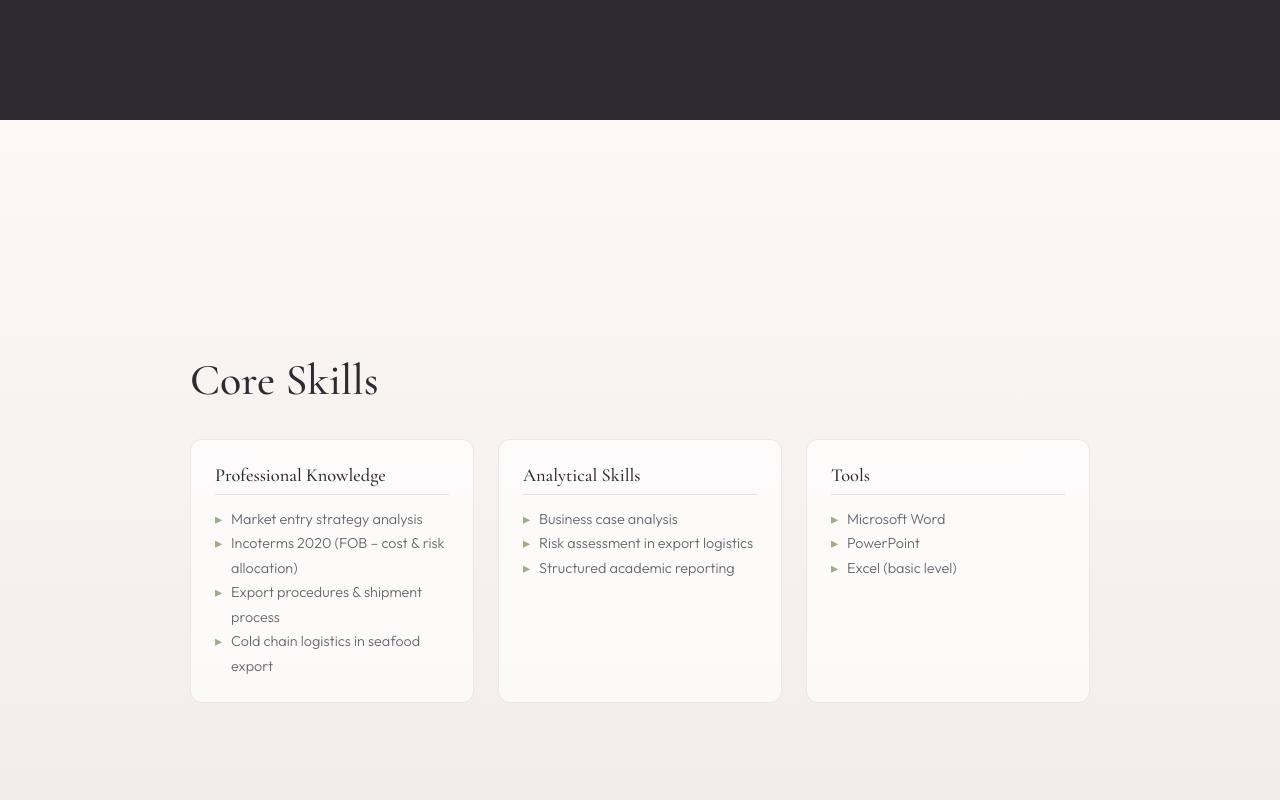
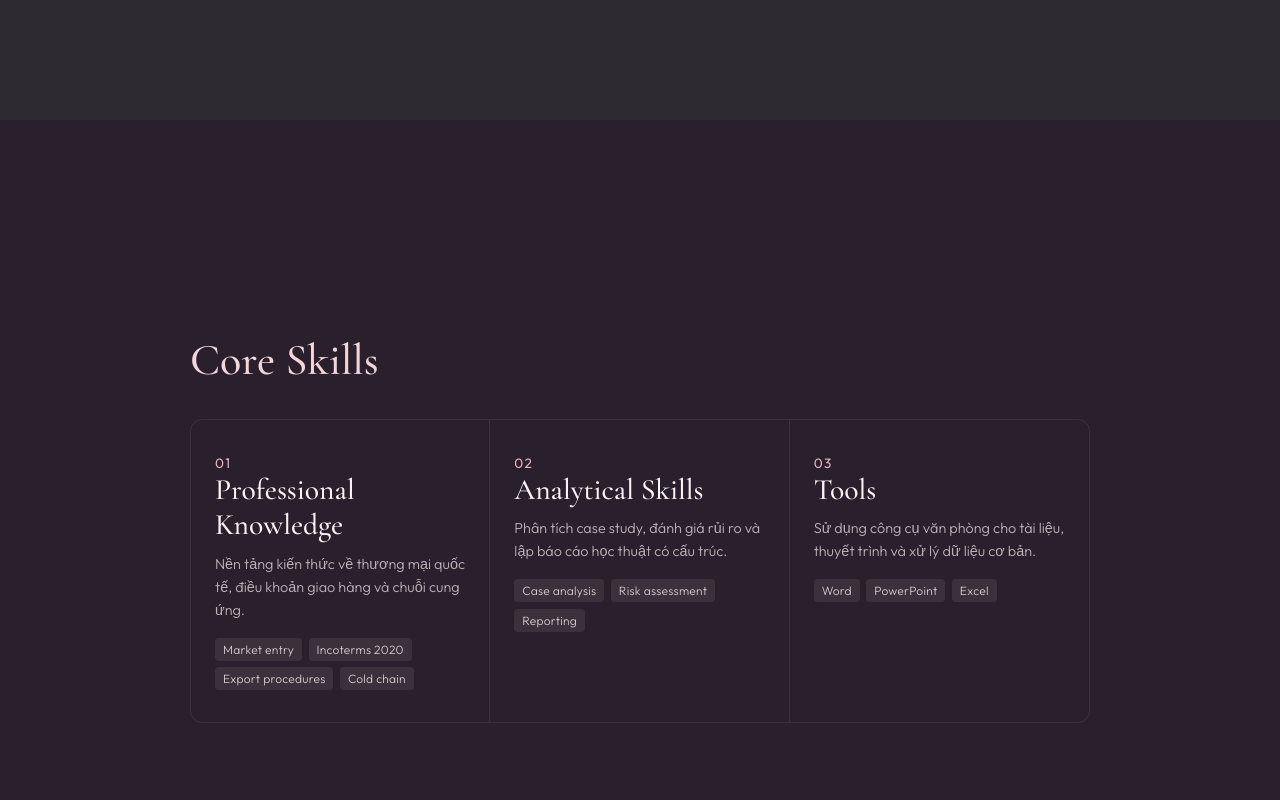
Before and after one commit to thaothao-612/thaothao.github.io-, a plain HTML site: page index.html in a window 1280 px wide. Shown: the part 1480-2280 px from the top of the page. Drawn offline with nearby package versions, Linux system fonts and the light colour scheme.

Commit message:
Add files via upload

```diff
--- a/index.html
+++ b/index.html
@@ -118,12 +118,20 @@
       flex-direction: column;
       justify-content: center;
       padding: 5rem 2rem 4rem;
+    }
+    /* Scroll reveal: section content bắt đầu ẩn, khi vào viewport thêm .reveal */
+    .section-inner {
+      max-width: 900px;
+      margin: 0 auto;
+      width: 100%;
       opacity: 0;
-      transform: translateY(40px);
+      transform: translateY(30px);
       transition: opacity 0.8s ease, transform 0.8s ease;
     }
-    section.reveal { opacity: 1; transform: translateY(0); }
-    .section-inner { max-width: 900px; margin: 0 auto; width: 100%; }
+    .section-inner.reveal {
+      opacity: 1;
+      transform: translateY(0);
+    }
 
     #hero {
       position: relative;
@@ -295,44 +303,78 @@
     #about p + p { margin-top: 1rem; }
 
     #skills {
-      background: linear-gradient(180deg, var(--light-bg) 0%, #F0EBE8 100%);
-      color: var(--dark-bg);
+      background: #2a1f2d;
+      color: var(--dark-text);
     }
     #skills h2 {
       font-size: clamp(2rem, 5vw, 2.75rem);
       margin-bottom: 2rem;
-      color: var(--dark-bg);
+      color: var(--pastel-pink-light);
     }
-    .skills-categories {
+    .skills-grid {
       display: grid;
-      grid-template-columns: repeat(auto-fit, minmax(240px, 1fr));
-      gap: 1.5rem;
+      grid-template-columns: repeat(3, 1fr);
+      gap: 0;
+      border: 1px solid rgba(248, 244, 240, 0.08);
+      border-radius: 12px;
+      overflow: hidden;
     }
-    .skill-category {
-      padding: 1.5rem;
-      background: rgba(255,255,255,0.7);
-      border-radius: 12px;
-      border: 1px solid rgba(201, 177, 189, 0.3);
-      transition: transform 0.3s, box-shadow 0.3s;
+    .skill-card {
+      position: relative;
+      padding: 2rem 1.5rem;
+      background: transparent;
+      border-right: 1px solid rgba(248, 244, 240, 0.08);
+      transition: background 0.4s ease, box-shadow 0.4s ease;
     }
-    .skill-category:hover { transform: translateY(-4px); box-shadow: 0 8px 24px rgba(156, 175, 136, 0.2); }
-    .skill-category h3 {
+    .skill-card:last-child { border-right: none; }
+    .skill-card::after {
+      content: "";
+      position: absolute;
+      left: 0;
+      bottom: 0;
+      width: 0;
+      height: 2px;
+      background: var(--pastel-pink);
+      transition: width 0.4s ease;
+    }
+    .skill-card:hover {
+      background: rgba(248, 244, 240, 0.04);
+    }
+    .skill-card:hover::after { width: 100%; }
+    .skill-num {
+      font-size: 0.85rem;
+      font-weight: 400;
+      letter-spacing: 0.1em;
+      color: var(--pastel-pink);
+      margin-bottom: 0.75rem;
+    }
+    .skill-card h3 {
       font-family: 'Cormorant Garamond', serif;
-      font-size: 1.15rem;
+      font-size: clamp(1.5rem, 2.5vw, 1.85rem);
       font-weight: 500;
-      margin-bottom: 0.75rem;
-      color: var(--dark-bg);
-      padding-bottom: 0.5rem;
-      border-bottom: 1px solid rgba(201, 177, 189, 0.4);
+      color: var(--dark-text);
+      margin-bottom: 0.6rem;
+      line-height: 1.2;
     }
-    .skill-category ul {
-      list-style: none;
+    .skill-desc {
       font-size: 0.9rem;
-      line-height: 1.7;
-      color: var(--text-muted);
+      line-height: 1.6;
+      color: rgba(248, 244, 240, 0.7);
+      margin-bottom: 1rem;
     }
-    .skill-category li { padding-left: 1rem; position: relative; }
-    .skill-category li::before { content: "▸"; position: absolute; left: 0; color: var(--sage); }
+    .skill-tags {
+      display: flex;
+      flex-wrap: wrap;
+      gap: 0.4rem;
+    }
+    .skill-tags span {
+      font-size: 0.75rem;
+      padding: 0.25rem 0.5rem;
+      background: rgba(248, 244, 240, 0.08);
+      color: rgba(248, 244, 240, 0.8);
+      border-radius: 4px;
+      letter-spacing: 0.02em;
+    }
 
     #projects {
       background: linear-gradient(180deg, #252229 0%, var(--dark-bg) 100%);
@@ -383,7 +425,7 @@
     .project-card ul { margin: 0.25rem 0 0 1rem; padding-bottom: 1rem; }
 
     #contact {
-      background: linear-gradient(135deg, var(--pastel-pink-light) 0%, var(--light-bg) 50%, var(--sage-light) 100%);
+      background: linear-gradient(160deg, rgba(245, 213, 216, 0.5) 0%, rgba(253, 248, 246, 0.8) 40%, rgba(232, 213, 224, 0.5) 100%);
       color: var(--dark-bg);
       text-align: center;
     }
@@ -392,8 +434,20 @@
       margin-bottom: 1rem;
       color: var(--dark-bg);
     }
-    #contact .contact-sub { margin-bottom: 1rem; color: var(--text-muted); font-size: 1rem; }
-    #contact .contact-location { margin-bottom: 1.5rem; color: var(--text-muted); font-size: 0.95rem; }
+    #contact .contact-sub { margin-bottom: 1.5rem; color: var(--text-muted); font-size: 1rem; }
+    #contact .contact-email {
+      font-family: 'Cormorant Garamond', serif;
+      font-style: italic;
+      font-size: clamp(1.25rem, 2.5vw, 1.5rem);
+      color: #c9919a;
+      margin-bottom: 1rem;
+    }
+    #contact .contact-email a {
+      color: inherit;
+      text-decoration: none;
+      transition: opacity 0.3s;
+    }
+    #contact .contact-email a:hover { opacity: 0.85; }
     .contact-links {
       display: flex;
       flex-wrap: wrap;
@@ -416,11 +470,21 @@
     .contact-links a:hover { background: var(--pastel-purple-light); transform: scale(1.02); }
 
     footer {
-      padding: 1.5rem 2rem;
-      text-align: center;
+      display: grid;
+      grid-template-columns: 1fr 1fr;
+      gap: 1rem;
+      align-items: center;
+      padding: 1.25rem 2rem;
       font-size: 0.85rem;
       background: var(--dark-bg);
       color: rgba(248, 244, 240, 0.7);
+      border-top: 1px solid rgba(248, 244, 240, 0.12);
+    }
+    footer .footer-left { text-align: left; }
+    footer .footer-right { text-align: right; }
+    @media (max-width: 600px) {
+      footer { grid-template-columns: 1fr; text-align: center; }
+      footer .footer-left, footer .footer-right { text-align: center; }
     }
 
     @media (max-width: 768px) {
@@ -445,7 +509,9 @@
       .nav-toggle.open span:nth-child(2) { opacity: 0; }
       .nav-toggle.open span:nth-child(3) { transform: rotate(-45deg) translate(5px, -5px); }
       section { padding: 4rem 1.25rem 3rem; min-height: auto; padding-top: 5rem; padding-bottom: 4rem; }
-      .skills-categories { grid-template-columns: 1fr; }
+      .skills-grid { grid-template-columns: 1fr; }
+      .skill-card { border-right: none; border-bottom: 1px solid rgba(248, 244, 240, 0.08); }
+      .skill-card:last-child { border-bottom: none; }
       .hero-wrap { flex-direction: column; gap: 1.5rem; }
       .hero-portrait-wrap { width: min(220px, 55vw); height: min(220px, 55vw); }
     }
@@ -508,31 +574,37 @@
   <section id="skills">
     <div class="section-inner">
       <h2>Core Skills</h2>
-      <div class="skills-categories">
-        <div class="skill-category">
+      <div class="skills-grid">
+        <div class="skill-card">
+          <span class="skill-num">01</span>
           <h3>Professional Knowledge</h3>
-          <ul>
-            <li>Market entry strategy analysis</li>
-            <li>Incoterms 2020 (FOB – cost &amp; risk allocation)</li>
-            <li>Export procedures &amp; shipment process</li>
-            <li>Cold chain logistics in seafood export</li>
-          </ul>
+          <p class="skill-desc">Nền tảng kiến thức về thương mại quốc tế, điều khoản giao hàng và chuỗi cung ứng.</p>
+          <div class="skill-tags">
+            <span>Market entry</span>
+            <span>Incoterms 2020</span>
+            <span>Export procedures</span>
+            <span>Cold chain</span>
+          </div>
         </div>
-        <div class="skill-category">
+        <div class="skill-card">
+          <span class="skill-num">02</span>
           <h3>Analytical Skills</h3>
-          <ul>
-            <li>Business case analysis</li>
-            <li>Risk assessment in export logistics</li>
-            <li>Structured academic reporting</li>
-          </ul>
+          <p class="skill-desc">Phân tích case study, đánh giá rủi ro và lập báo cáo học thuật có cấu trúc.</p>
+          <div class="skill-tags">
+            <span>Case analysis</span>
+            <span>Risk assessment</span>
+            <span>Reporting</span>
+          </div>
         </div>
-        <div class="skill-category">
+        <div class="skill-card">
+          <span class="skill-num">03</span>
           <h3>Tools</h3>
-          <ul>
-            <li>Microsoft Word</li>
-            <li>PowerPoint</li>
-            <li>Excel (basic level)</li>
-          </ul>
+          <p class="skill-desc">Sử dụng công cụ văn phòng cho tài liệu, thuyết trình và xử lý dữ liệu cơ bản.</p>
+          <div class="skill-tags">
+            <span>Word</span>
+            <span>PowerPoint</span>
+            <span>Excel</span>
+          </div>
         </div>
       </div>
     </div>
@@ -575,17 +647,19 @@
   <section id="contact">
     <div class="section-inner">
       <h2>Contact</h2>
-      <p class="contact-sub">Reach out via email or phone.</p>
-      <p class="contact-location">Location: Vietnam</p>
+      <p class="contact-sub">Reach out via email or GitHub.</p>
+      <p class="contact-email">
+        <a href="mailto:lethiphuongthao.yd0612@gmail.com" title="Send email">lethiphuongthao.yd0612@gmail.com</a>
+      </p>
       <div class="contact-links">
-        <a href="mailto:lethiphuongthao.yd0612@gmail.com" title="Send email">lethiphuongthao.yd0612@gmail.com</a>
-        <a href="tel:0377383154" title="Call">0377 383 154</a>
+        <a href="https://github.com/thaothao-612" target="_blank" rel="noopener noreferrer" title="GitHub">GitHub</a>
       </div>
     </div>
   </section>
 
   <footer>
-    &copy; 2025 Le Thi Phuong Thao · International Business, Foreign Trade University.
+    <div class="footer-left">&copy; 2026 Le Thi Phuong Thao</div>
+    <div class="footer-right">International Business, Foreign Trade University</div>
   </footer>
 
   <script>
@@ -653,18 +727,20 @@
         animateCursor();
       }
 
-      const sections = document.querySelectorAll('section');
-      const reveal = () => {
-        const vh = window.innerHeight;
-        sections.forEach(sec => {
-          const top = sec.getBoundingClientRect().top;
-          const threshold = vh * 0.75;
-          if (top < threshold) sec.classList.add('reveal');
+      // Scroll reveal: IntersectionObserver, thêm .reveal cho section content khi vào viewport
+      var sectionInners = document.querySelectorAll('section .section-inner');
+      if (sectionInners.length && 'IntersectionObserver' in window) {
+        var revealObserver = new IntersectionObserver(function(entries) {
+          entries.forEach(function(entry) {
+            if (entry.isIntersecting) {
+              entry.target.classList.add('reveal');
+            }
+          });
+        }, { threshold: 0.1 });
+        sectionInners.forEach(function(el) {
+          revealObserver.observe(el);
         });
-      };
-      reveal();
-      window.addEventListener('scroll', reveal);
-      window.addEventListener('resize', reveal);
+      }
 
       const nav = document.getElementById('nav');
       const onScroll = () => {
```
